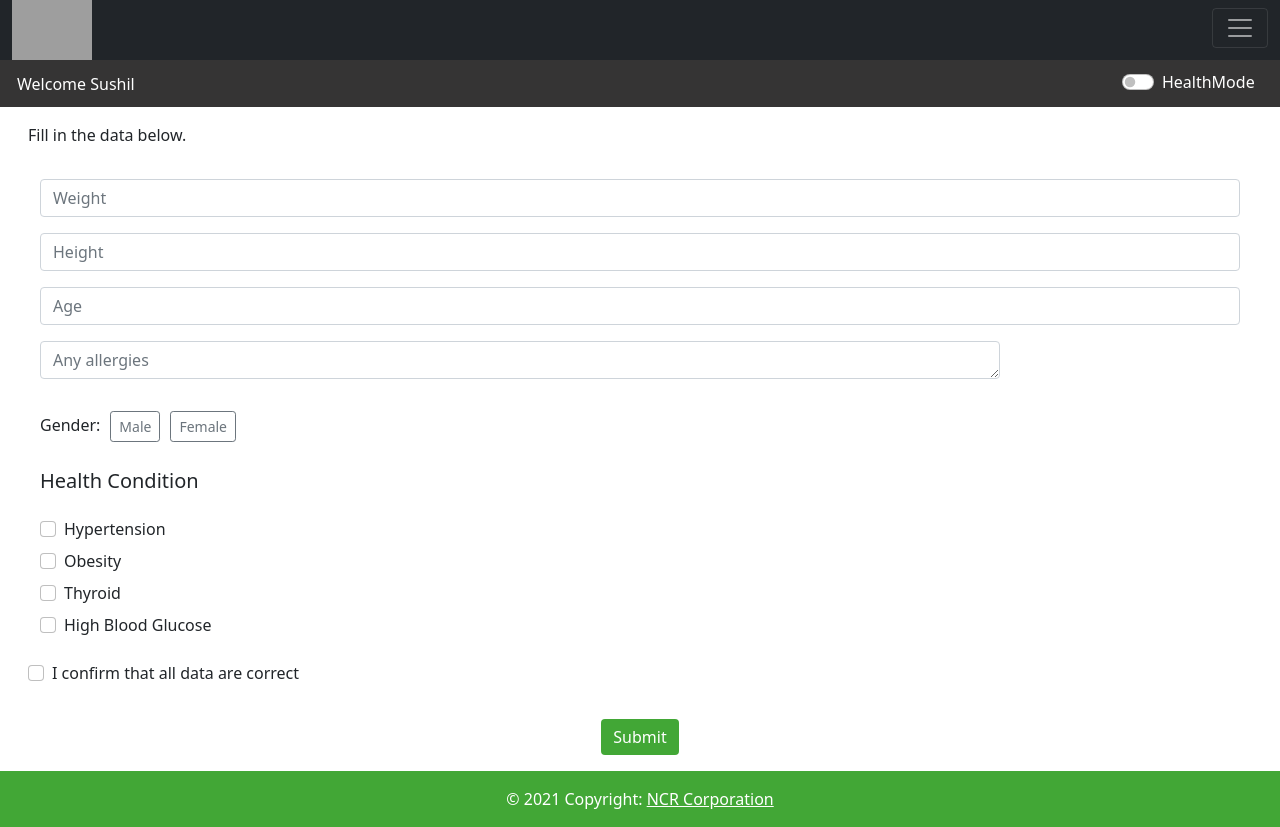
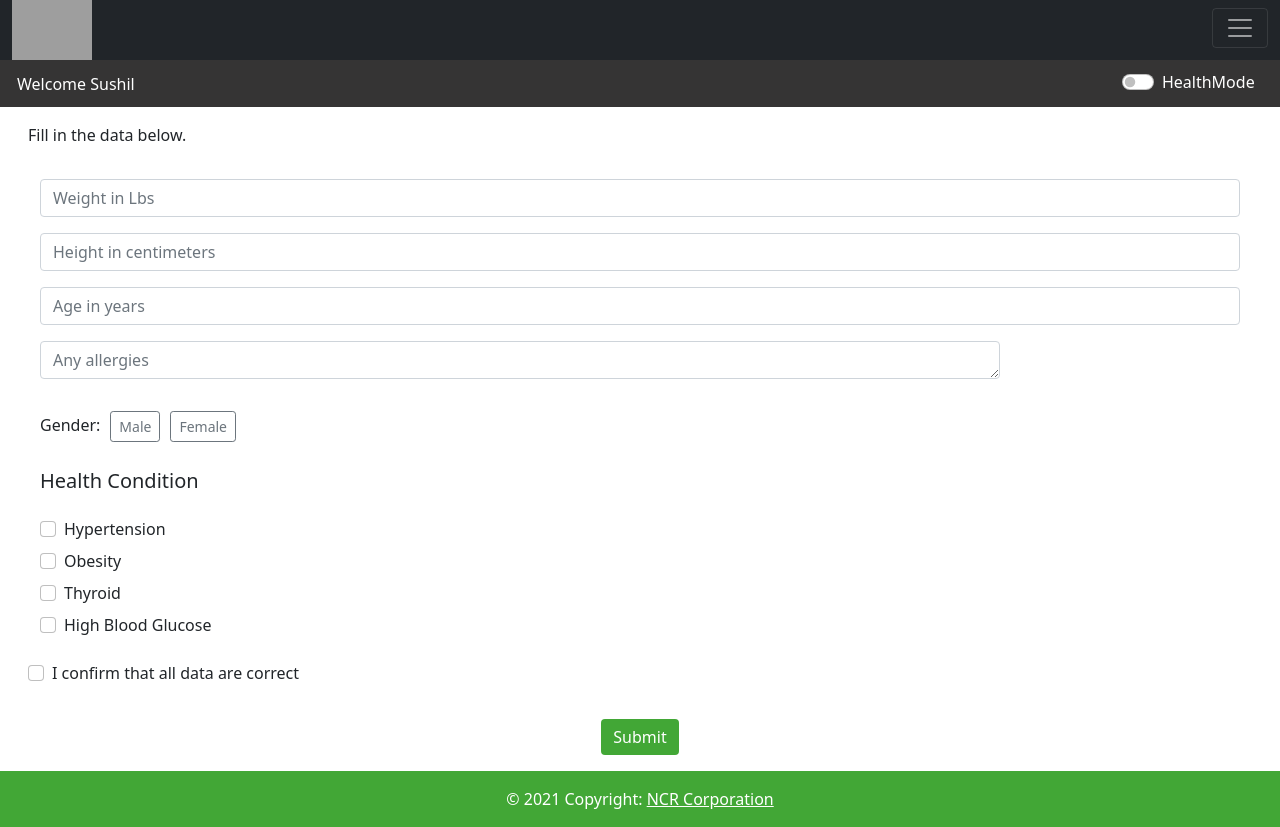
Before and after one commit to shashisingh2005/healthmode, an Angular app: page /myhealthmode/healthform in a window 1280 px wide. Built offline with nearby package versions, Linux system fonts and the light colour scheme; grey boxes are pictures that could not be loaded.

Commit message:
Minor changes again

```diff
--- a/src/app/discount/discount.component.html
+++ b/src/app/discount/discount.component.html
@@ -24,7 +24,7 @@
             <div class="row">
                 <div class="col-5"><h5>{{item.name}}</h5></div>
                 <div class="col-3">
-                    <input type="number" class="form-control" value="1" readonly>
+                    <input type="text" class="form-control" value="1" readonly>
                 </div>
                 <div class="col-4">
                     <h4>{{item.price}}</h4>
--- a/src/app/form/form.component.html
+++ b/src/app/form/form.component.html
@@ -7,21 +7,21 @@
     </div>
     <div class="row m-3">
         <div class="col-md-12">
-            <input class="form-control" type="text" name="weight" placeholder="Weight" required>
+            <input class="form-control" type="text" name="weight" placeholder="Weight in Lbs" required>
             <div class="valid-feedback">Weight field is valid!</div>
             <div class="invalid-feedback">Weight field cannot be blank!</div>
         </div>
     </div>
     <div class="row m-3">
         <div class="col-md-12">
-            <input class="form-control" type="text" name="height" placeholder="Height" required>
+            <input class="form-control" type="text" name="height" placeholder="Height in centimeters" required>
             <div class="valid-feedback">Height field is valid!</div>
             <div class="invalid-feedback">Height field cannot be blank!</div>
         </div>
     </div>
     <div class="row m-3">
         <div class="col-md-12">
-            <input class="form-control" type="number" name="age" placeholder="Age" required>
+            <input class="form-control" type="number" name="age" placeholder="Age in years" required>
             <div class="valid-feedback">Age field is valid!</div>
             <div class="invalid-feedback">Age field cannot be blank!</div>
         </div>
--- a/src/app/itemdetail/itemdetail.component.html
+++ b/src/app/itemdetail/itemdetail.component.html
@@ -12,7 +12,7 @@
       </div>
       <div class="row">
         <div class="col-4">
-          {{grocery.price}} <s class="small text-muted">{{Grocery.originalprice}</s>
+          {{grocery.price}} <s class="small text-muted">{{grocery.originalprice}}</s>
         </div>
         <div class="col-3">
           <input type="text" class="form-control" placeholder="1">
--- a/src/index.html
+++ b/src/index.html
@@ -3,7 +3,7 @@
 <head>
   <meta charset="utf-8">
   <title>HealthMode</title>
-  <base href="/myhealthmode/">
+  <base href="/myhealthmode">
   <meta name="viewport" content="width=device-width, initial-scale=1">
   <link rel="icon" type="image/x-icon" href="favicon.ico">
     <link href="https://cdn.jsdelivr.net/npm/bootstrap@5.0.2/dist/css/bootstrap.min.css" rel="stylesheet" integrity="sha384-EVSTQN3/azprG1Anm3QDgpJLIm9Nao0Yz1ztcQTwFspd3yD65VohhpuuCOmLASjC" crossorigin="anonymous">
```
